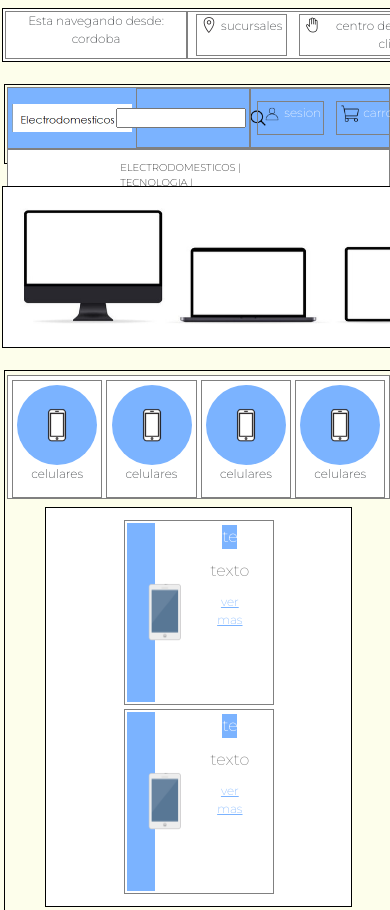
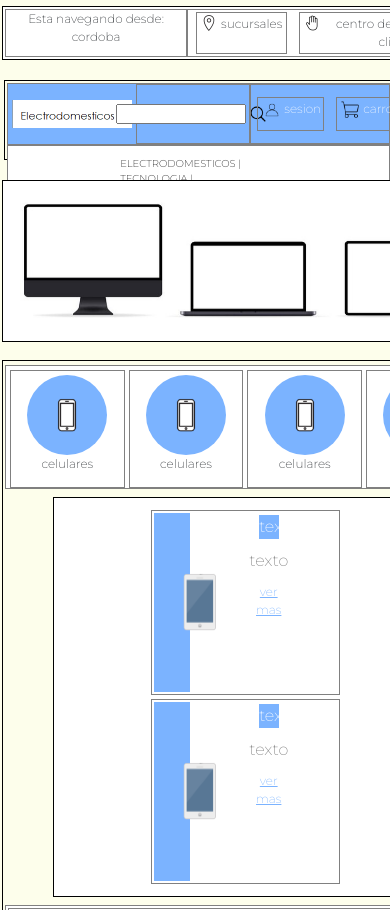
Before and after one commit to isacn4/electrodomesticos-b, a website: page index.html in a window 390 px wide. Shown: the top 910 px of the page. Drawn offline with nearby package versions, Linux system fonts and the light colour scheme.

```diff
--- a/scss/layout/_mediaquery450.scss
+++ b/scss/layout/_mediaquery450.scss
@@ -28,13 +28,14 @@
 
 .encabezado-contenedor{
     /*width: 80%;*/
-    margin: 6px 0px;
+    margin: 4px 0px;
     justify-content: center;
     border: solid black 0.6px;
 
     p{
     font-size: 1rem;
 }
+
 }
 .encabezado-contenedor div img{
     width: 16px;
@@ -80,19 +81,34 @@
 }
 
 /*header foto cel*/
-.encabezado__imagen--fluid{
-        width: 80%;
-        margin: 6px 2px;
+.header-foto{
+        /*: 80%;*/
+        margin: 4px 0px;
 }
 
 /*cel productos*/
 
 /*productos destacados*/
 .productosdestacados{
-    width: 80%;
-    margin: 6px 2px;
+    width: 100%;
+    margin: 4px 0px;
     padding: 2px;
 }
+
+.categorias{
+    width: 100%;
+    margin: 2px 0px;
+}
+
+.categoriasdiv-a{
+    width: 50%;
+    /*height: 100%;*/
+}
+.categoriasdiv-b{
+    width: 80px;
+    height: 80px;
+}
+
 .productosdestacados-contenedor{
     width: 80%;
     height: 400px;
```
Also changed, not shown: paginas/contacto.html (+2 -0 lines), paginas/electrodomesticos.html (+2 -0 lines), paginas/promociones.html (+2 -0 lines), css/estilo.css, 1 other file.
